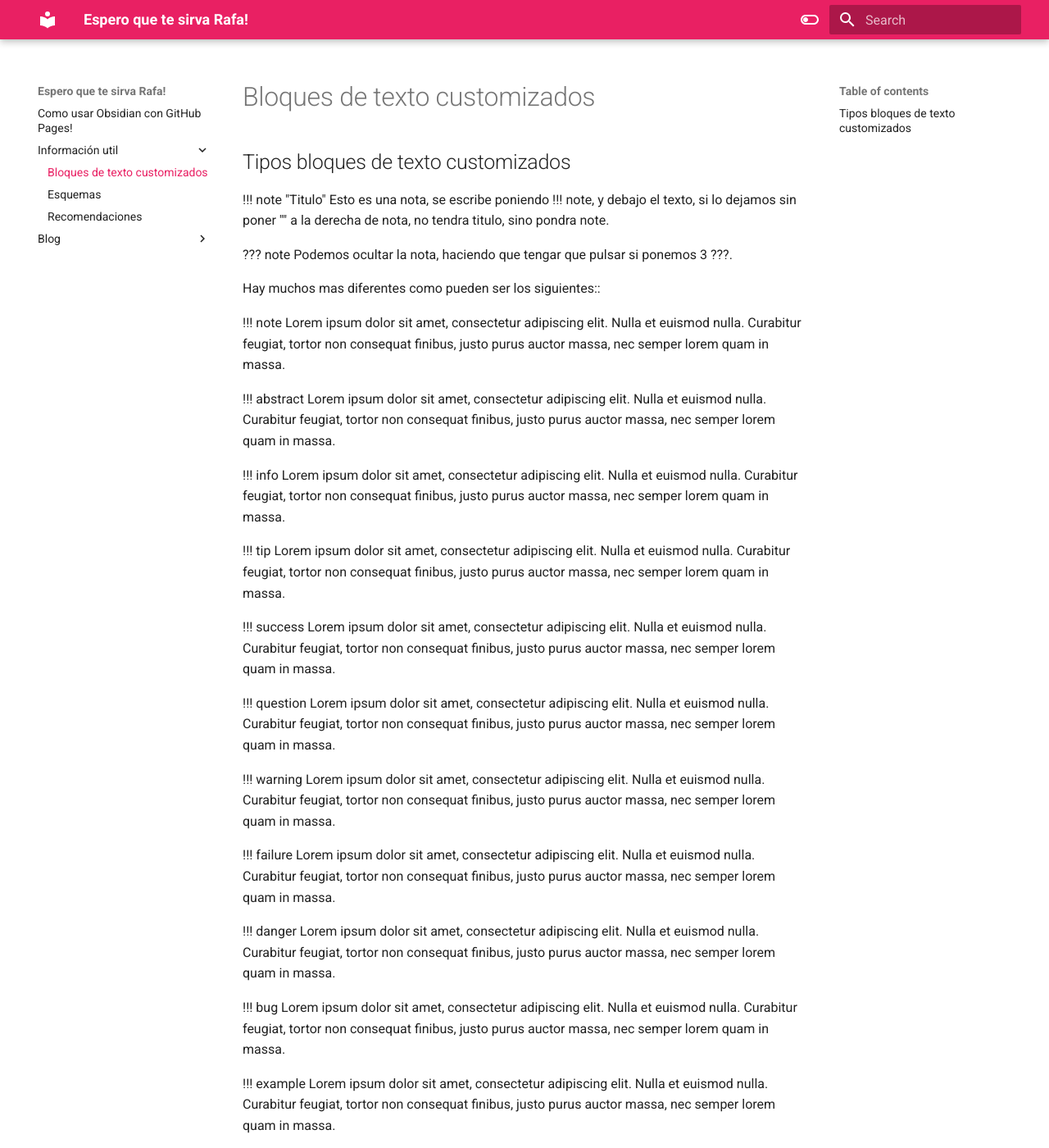
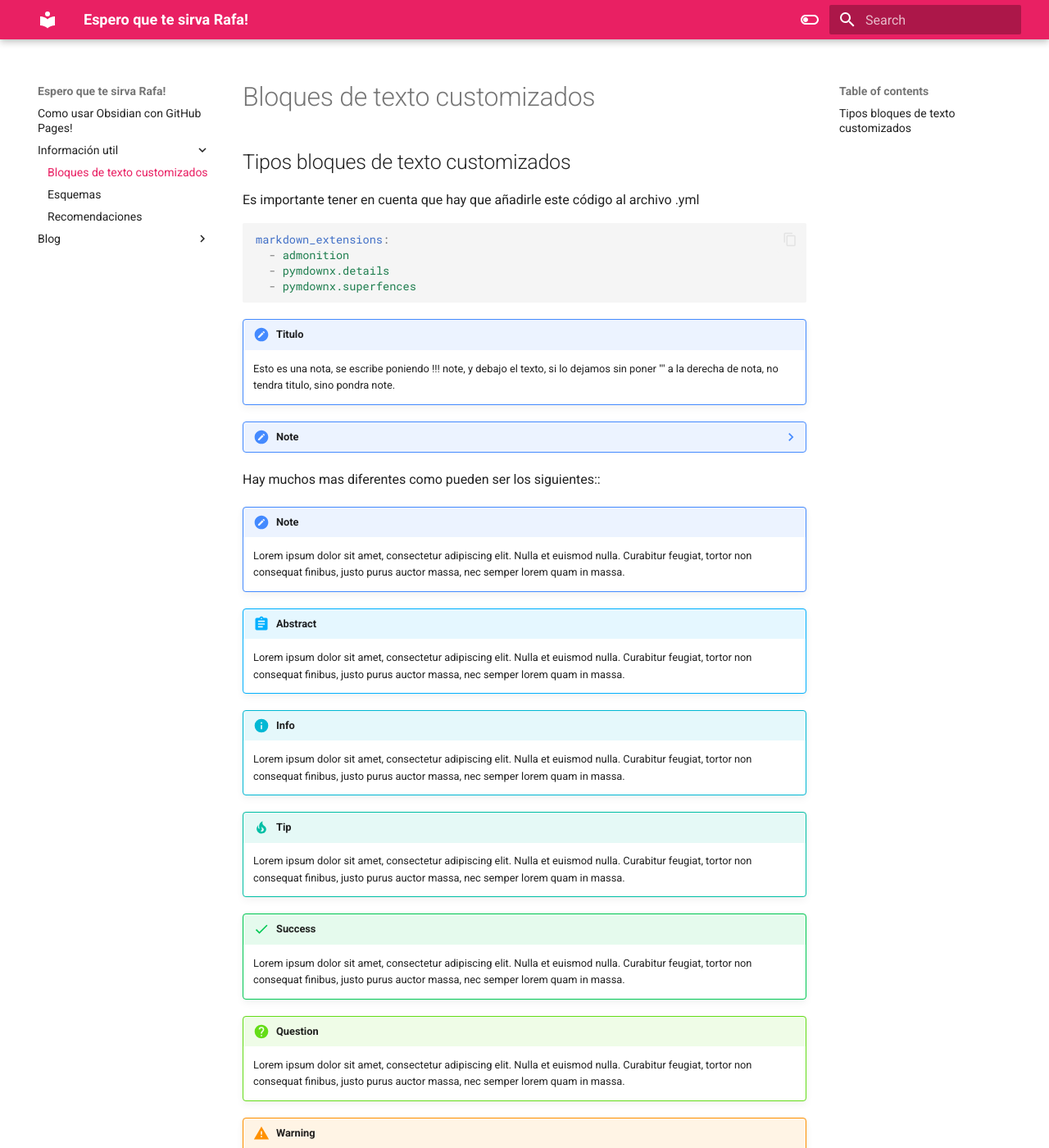
Before and after one commit to PezEjecutivo/ObsidianPage, an MkDocs documentation site: the page built from docs/Información util/Bloques de texto customizados.md, in a window 1280 px wide and 1400 px high. Shown: the whole window at 82% size. Built offline with MkDocs 1.6.1 and Material for MkDocs 9.7.7, drawn with Linux system fonts in a browser that asks for light colours; some of the changed text lies outside the part shown.

Commit message:
Comprobacion

````diff
--- a/docs/Información util/Bloques de texto customizados.md
+++ b/docs/Información util/Bloques de texto customizados.md
@@ -1,69 +1,94 @@
 ## Tipos bloques de texto customizados
 
+Es importante tener en cuenta que hay que añadirle este código al archivo .yml
+
+``` yaml
+markdown_extensions:
+  - admonition
+  - pymdownx.details
+  - pymdownx.superfences
+```
+
+
+
 !!! note "Titulo"
+
     Esto es una nota, se escribe poniendo !!! note, y debajo el texto, si lo dejamos sin poner "" a la derecha de nota, no tendra titulo, sino pondra note.
 
 ??? note
+
     Podemos ocultar la nota, haciendo que tengar que pulsar si ponemos 3 ???.
 
 Hay muchos mas diferentes como pueden ser los siguientes::
 
 !!! note
+
     Lorem ipsum dolor sit amet, consectetur adipiscing elit. Nulla et euismod
     nulla. Curabitur feugiat, tortor non consequat finibus, justo purus auctor
     massa, nec semper lorem quam in massa.
 
 !!! abstract
+
     Lorem ipsum dolor sit amet, consectetur adipiscing elit. Nulla et euismod
     nulla. Curabitur feugiat, tortor non consequat finibus, justo purus auctor
     massa, nec semper lorem quam in massa.
 
 !!! info
+
     Lorem ipsum dolor sit amet, consectetur adipiscing elit. Nulla et euismod
     nulla. Curabitur feugiat, tortor non consequat finibus, justo purus auctor
     massa, nec semper lorem quam in massa.
 
 !!! tip
+
     Lorem ipsum dolor sit amet, consectetur adipiscing elit. Nulla et euismod
     nulla. Curabitur feugiat, tortor non consequat finibus, justo purus auctor
     massa, nec semper lorem quam in massa.
 
 !!! success
+
     Lorem ipsum dolor sit amet, consectetur adipiscing elit. Nulla et euismod
     nulla. Curabitur feugiat, tortor non consequat finibus, justo purus auctor
     massa, nec semper lorem quam in massa.
 
 !!! question
+
     Lorem ipsum dolor sit amet, consectetur adipiscing elit. Nulla et euismod
     nulla. Curabitur feugiat, tortor non consequat finibus, justo purus auctor
     massa, nec semper lorem quam in massa.
 
 !!! warning
+
     Lorem ipsum dolor sit amet, consectetur adipiscing elit. Nulla et euismod
     nulla. Curabitur feugiat, tortor non consequat finibus, justo purus auctor
     massa, nec semper lorem quam in massa.
 
 !!! failure
+
     Lorem ipsum dolor sit amet, consectetur adipiscing elit. Nulla et euismod
     nulla. Curabitur feugiat, tortor non consequat finibus, justo purus auctor
     massa, nec semper lorem quam in massa.
 
 !!! danger
+
     Lorem ipsum dolor sit amet, consectetur adipiscing elit. Nulla et euismod
     nulla. Curabitur feugiat, tortor non consequat finibus, justo purus auctor
     massa, nec semper lorem quam in massa.
 
 !!! bug
+
     Lorem ipsum dolor sit amet, consectetur adipiscing elit. Nulla et euismod
     nulla. Curabitur feugiat, tortor non consequat finibus, justo purus auctor
     massa, nec semper lorem quam in massa.
 
 !!! example
+
     Lorem ipsum dolor sit amet, consectetur adipiscing elit. Nulla et euismod
     nulla. Curabitur feugiat, tortor non consequat finibus, justo purus auctor
     massa, nec semper lorem quam in massa.
 
 !!! quote
+
     Lorem ipsum dolor sit amet, consectetur adipiscing elit. Nulla et euismod
     nulla. Curabitur feugiat, tortor non consequat finibus, justo purus auctor
     massa, nec semper lorem quam in massa.
--- a/mkdocs.yml
+++ b/mkdocs.yml
@@ -21,8 +21,15 @@ theme:
               icon: material/toggle-switch
               name: Switch to light mode
 
+    #Copy code
+    features:
+        - content.code.copy
+
 # Extensions
 markdown_extensions:
+    - admonition
+    - pymdownx.details
+    - pymdownx.superfences
     - footnotes
     # - attr_list
     - pymdownx.arithmatex:
@@ -47,6 +54,15 @@ markdown_extensions:
     - toc:
           permalink: true
 
+    #Code block
+    - pymdownx.highlight:
+          anchor_linenums: true
+          line_spans: __span
+          pygments_lang_class: true
+    - pymdownx.inlinehilite
+    - pymdownx.snippets
+    - pymdownx.superfences
+
 plugins:
     - search
     - roamlinks
````
Also changed, not shown: docs/index.md (+1 -1 lines), docs/.obsidian/workspace.json.
